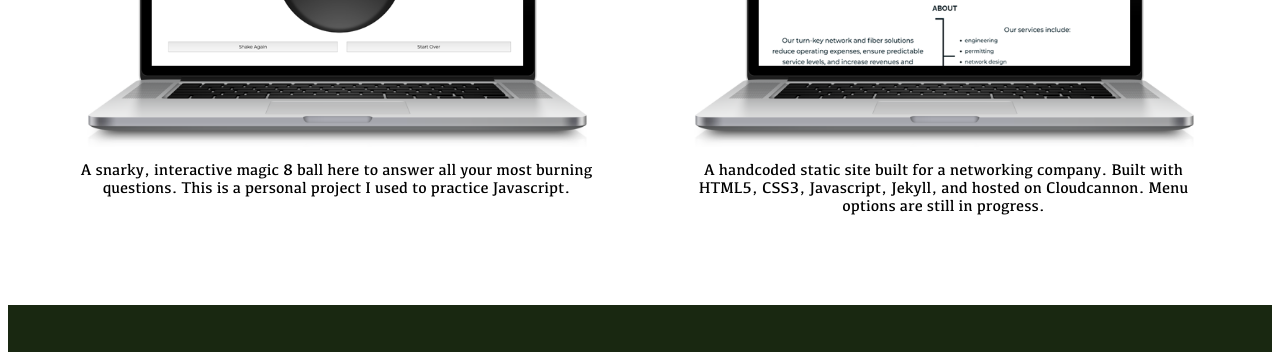
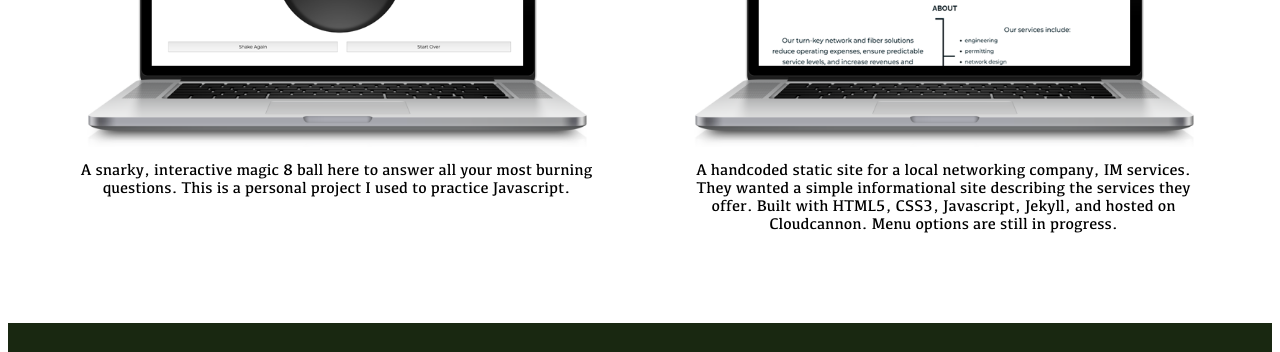
Before and after one commit to bethanyhull/bethanyhull.github.io, a plain HTML site: page index.html in a window 1280 px wide. Shown: the part 1842-2194 px from the top of the page. Drawn offline with nearby package versions, Linux system fonts and the light colour scheme.

Commit message:
Update index.html

```diff
--- a/index.html
+++ b/index.html
@@ -65,7 +65,7 @@
         </div>
         <div class="example">
         <a href="https://joyous-rain.cloudvent.net/"><img src="/images/device-laptop-mac.png"></a>
-          <p>A handcoded static site built for a networking company. Built with HTML5, CSS3, Javascript, Jekyll, and hosted on Cloudcannon. Menu options are still in progress.</p>
+          <p>A handcoded static site for a local networking company, IM services. They wanted a simple informational site describing the services they offer. Built with HTML5, CSS3, Javascript, Jekyll, and hosted on Cloudcannon. Menu options are still in progress.</p>
         </div>
 
       </div>
```
